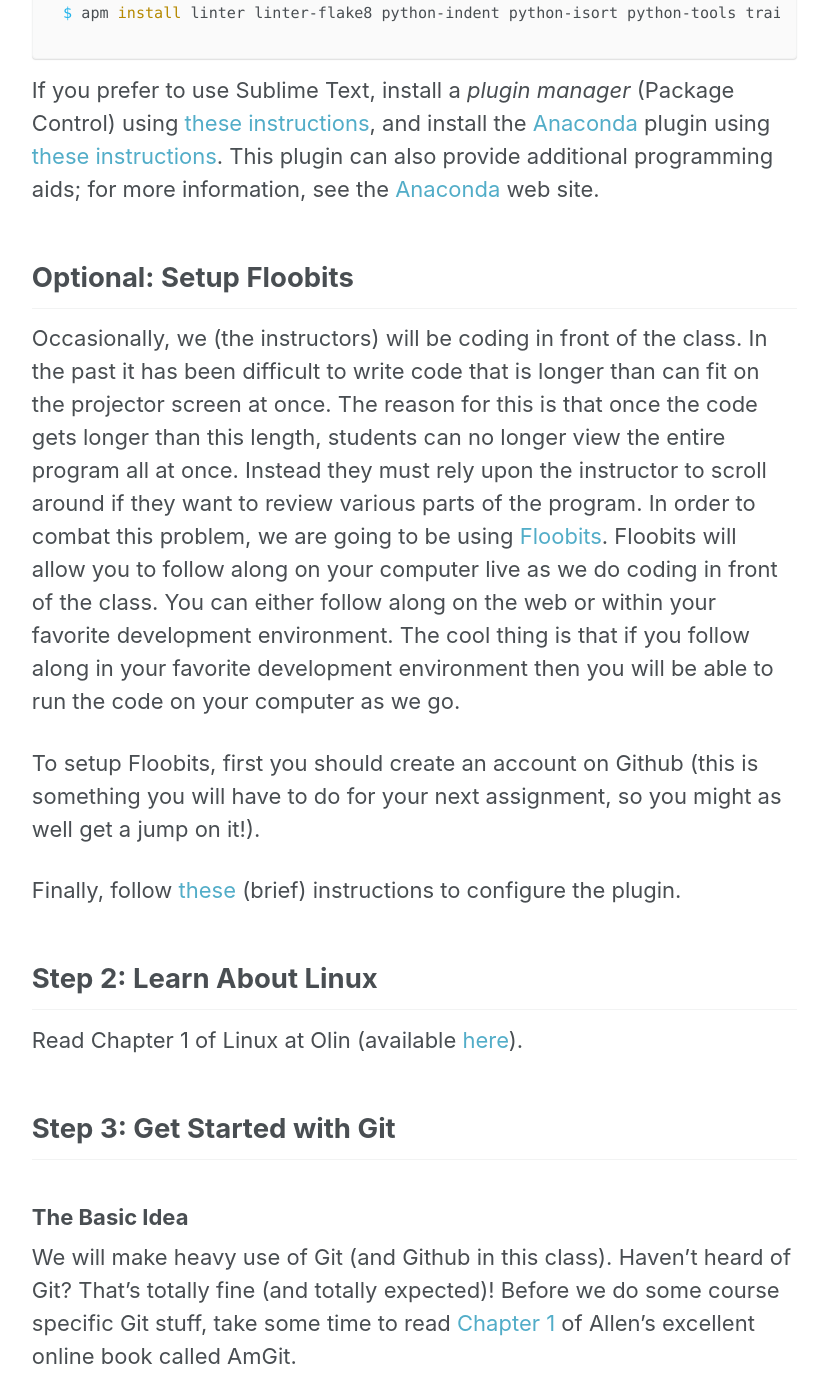
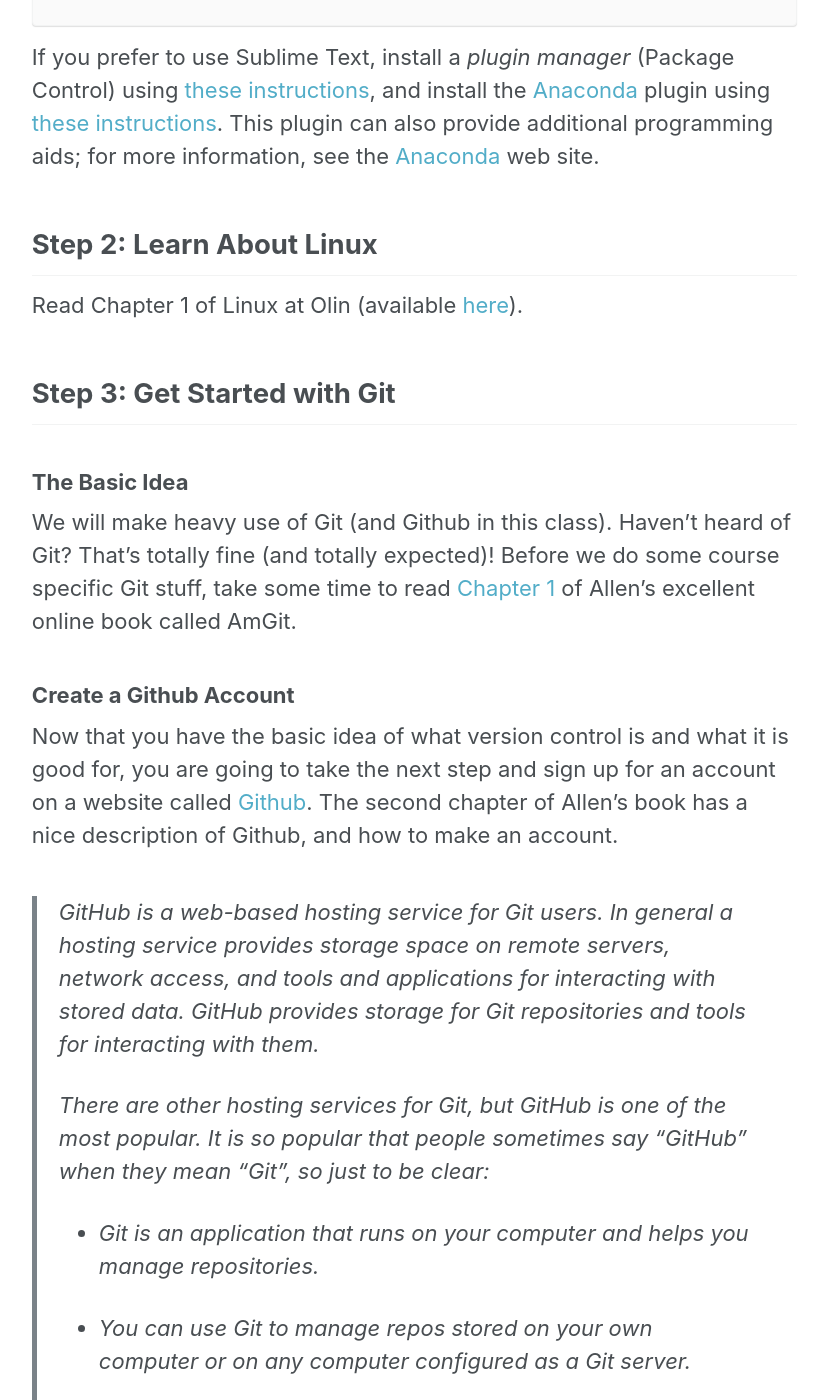
Before and after one commit to sd17spring/sd17spring.github.io, a Jekyll site: the page built from _assignments/setup-your-environment.md, in a window 1280 px wide and 1400 px high, scrolled down 5306 px. Shown: the whole window, without its empty margins (252-1080 px from the left). Built offline with Jekyll 4.4.1, drawn with Linux system fonts in a browser that asks for light colours; some of the changed text lies outside the part shown.

Commit message:
remove floobits

```diff
--- a/_assignments/setup-your-environment.md
+++ b/_assignments/setup-your-environment.md
@@ -176,7 +176,7 @@
 This plugin can also provide additional programming aids; for more information, see the
 [Anaconda](http://damnwidget.github.io/anaconda/#) web site.
 
-
+{% if https://floobits.com/sd17spring %}
 ## Optional: Setup Floobits
 
 Occasionally, we (the instructors) will be coding in front of the class. In
@@ -198,7 +198,7 @@
 
 Finally, follow [these](https://floobits.com/help/plugins/atom) (brief)
 instructions to configure the plugin.
-
+{% endif %}
 
 ## Step 2: Learn About Linux
 
--- a/_config.yml
+++ b/_config.yml
@@ -41,7 +41,7 @@
   github_owner: sd17spring
   calendar_url: https://docs.google.com/spreadsheets/d/1AwW8O0UQmDItCDn7DnJbW40tY1HrDggt8pWpVqG-HiE/pubhtml?gid=0&amp;single=true&amp;widget=true&amp;headers=false
   # piazza_url: 'https://piazza.com/olin/spring2016/engr2510'
-  flootbits_url: https://floobits.com/sd17spring
+  # flootbits_url: https://floobits.com/sd17spring
   # entrance_survey_url: https://docs.google.com/forms/d/1at_33buuXdUyJ_ AFogNdZW02gJvZBtYGwB7hPR0IEzY/viewform
   # mid_course_feedback_survey_url: http://goo.gl/forms/n2L9ESBpCU
   # visualization_teaming_spreadsheet: https://docs.google.com/spreadsheets/d/1gPIOu22NUhF_qKQERgW3SVuFnC-rYKbUBxw43U7N7QQ/edit?usp=sharing
```
